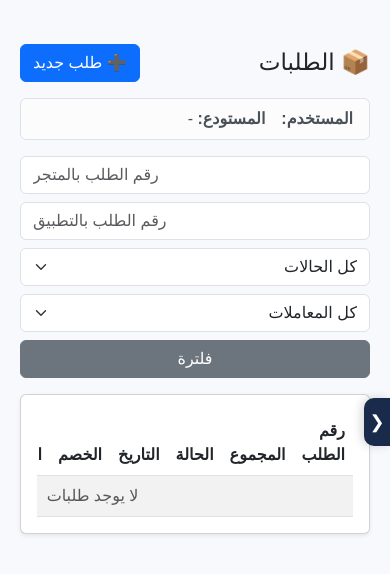
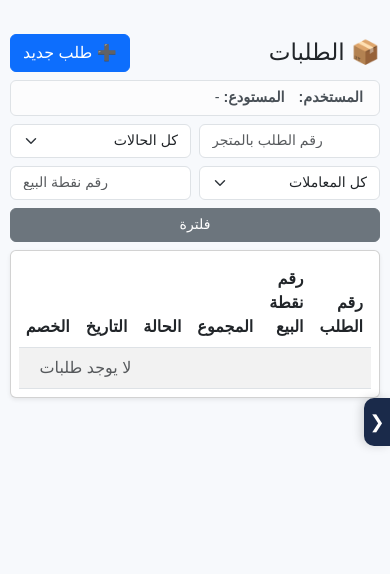
Before and after one commit to bassamhmod-rgb/amazon2, a Django app: template dashboard/templates/dashboard/orders_list.html in a window 390 px wide. Shown: the top 574 px of the page. Run offline with Django 4.2, Linux system fonts and the light colour scheme; the template is opened without the code that fills it, so the values that code supplies are empty; parts of the project's set-up code (start-up, migrations or seed data) failed here and were passed over.

```diff
--- a/dashboard/templates/dashboard/orders_list.html
+++ b/dashboard/templates/dashboard/orders_list.html
@@ -92,6 +92,47 @@
             color:#2a9d8f;
             font-weight:700;
         }
+
+        .orders-filter .form-control,
+        .orders-filter .form-select,
+        .orders-filter .btn{
+            min-height:38px;
+        }
+
+        @media (max-width:768px){
+            .content{
+                padding:10px;
+            }
+
+            .orders-heading{
+                margin-bottom:8px !important;
+            }
+
+            .orders-user-summary{
+                margin-bottom:8px !important;
+                padding-top:6px !important;
+                padding-bottom:6px !important;
+                gap:6px 14px !important;
+                font-size:.9rem;
+            }
+
+            .orders-filter{
+                margin-bottom:8px !important;
+            }
+
+            .orders-filter .form-control,
+            .orders-filter .form-select,
+            .orders-filter .btn{
+                min-height:34px;
+                padding-top:4px;
+                padding-bottom:4px;
+                font-size:.88rem;
+            }
+
+            .orders-card{
+                padding:8px !important;
+            }
+        }
     </style>
 </head>
 
@@ -106,7 +147,7 @@
 <!-- المحتوى -->
 <div class="content">
 
-    <div class="d-flex justify-content-between align-items-center mb-3 flex-wrap gap-2">
+    <div class="orders-heading d-flex justify-content-between align-items-center mb-3 flex-wrap gap-2">
         <h3 class="mb-0">📦 الطلبات</h3>
 
         <a href="{% url 'dashboard:order_create' store.slug %}" class="btn btn-primary">
@@ -114,7 +155,7 @@
         </a>
     </div>
 
-    <div class="alert alert-light border py-2 px-3 mb-3 d-flex flex-wrap gap-3 align-items-center">
+    <div class="orders-user-summary alert alert-light border py-2 px-3 mb-3 d-flex flex-wrap gap-3 align-items-center">
         <div>
             <strong>المستخدم:</strong>
             {% if current_store_user %}{{ current_store_user.name }}{% else %}{{ request.user.username }}{% endif %}
@@ -166,18 +207,13 @@
     {% endif %}
 
     <!-- فلترة -->
-    <form method="get" class="row g-2 mb-3">
-        <div class="col-12 col-md-2">
+    <form method="get" class="orders-filter row g-2 mb-3">
+        <div class="col-6 col-md-2">
             <input type="number" name="order_id" class="form-control"
                    value="{{ current_id }}" placeholder="رقم الطلب بالمتجر">
         </div>
 
-        <div class="col-12 col-md-2">
-            <input type="number" name="mobile_order_id" class="form-control"
-                   value="{{ current_mobile_id }}" placeholder="رقم الطلب بالتطبيق">
-        </div>
-
-        <div class="col-12 col-md-2">
+        <div class="col-6 col-md-2">
             <select name="status" class="form-select">
                 <option value="">كل الحالات</option>
                 <option value="pending" {% if current_status == 'pending' %}selected{% endif %}>
@@ -189,7 +225,7 @@
             </select>
         </div>
 
-        <div class="col-12 col-md-2">
+        <div class="col-6 col-md-2">
             <select name="transaction_type" class="form-select">
                 <option value="">كل المعاملات</option>
                 <option value="sale" {% if current_transaction_type == 'sale' %}selected{% endif %}>
@@ -201,18 +237,24 @@
             </select>
         </div>
 
+        <div class="col-6 col-md-2">
+            <input type="number" name="mobile_order_id" class="form-control"
+                   value="{{ current_mobile_id }}" placeholder="رقم نقطة البيع">
+        </div>
+
         <div class="col-12 col-md-2">
             <button class="btn btn-secondary w-100">فلترة</button>
         </div>
     </form>
 
     <!-- جدول الطلبات -->
-    <div class="card p-3 shadow-sm">
+    <div class="orders-card card p-3 shadow-sm">
         <div class="table-responsive">
             <table class="table table-striped align-middle mb-0">
                 <thead>
                     <tr>
                         <th>رقم الطلب</th>
+                        <th>رقم نقطة البيع</th>
                         <th>المجموع</th>
                         <th>الحالة</th>
                         <th>التاريخ</th>
@@ -232,6 +274,8 @@
                                 <span class="badge bg-danger ms-2">جديد</span>
                             {% endif %}
                         </td>
+
+                        <td>{{ order.mobile_local_order_id|default:"-" }}</td>
 
                         <td>{{ order.display_items_total|floatformat:2 }} $</td>
 
@@ -276,7 +320,7 @@
                     </tr>
                 {% empty %}
                     <tr>
-                        <td colspan="8" class="text-center text-muted">
+                        <td colspan="9" class="text-center text-muted">
                             لا يوجد طلبات
                         </td>
                     </tr>
--- a/dashboard/tests_owner_account.py
+++ b/dashboard/tests_owner_account.py
@@ -142,6 +142,7 @@ class OwnerAccountTests(TestCase):
         self.assertRedirects(self.client.post(create_url, data), list_url, fetch_redirect_response=False)
         self.assertContains(self.client.get(list_url), '<dialog id="userSyncNotice"')
         employee = StoreUser.objects.get(store=self.store, identifier="employee")
+        self.assertEqual(employee.warehouse_id, self.store.warehouses.get(is_main=True).id)
         edit_url = reverse("dashboard:store_user_update", kwargs={"store_slug": self.store.slug, "user_id": employee.pk})
         data["name"] = "Employee edited"
         self.assertRedirects(self.client.post(edit_url, data), list_url, fetch_redirect_response=False)
```
Also changed, not shown: dashboard/views.py (+7 -1 lines).
